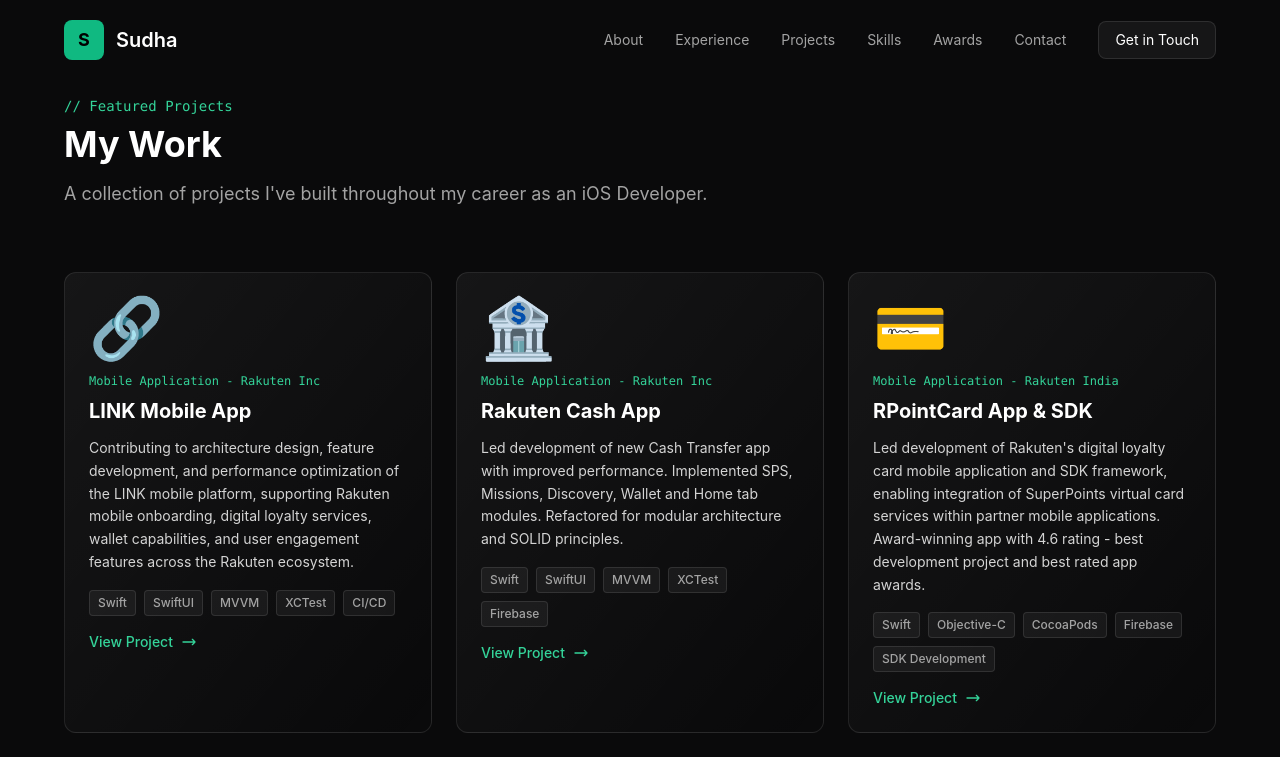
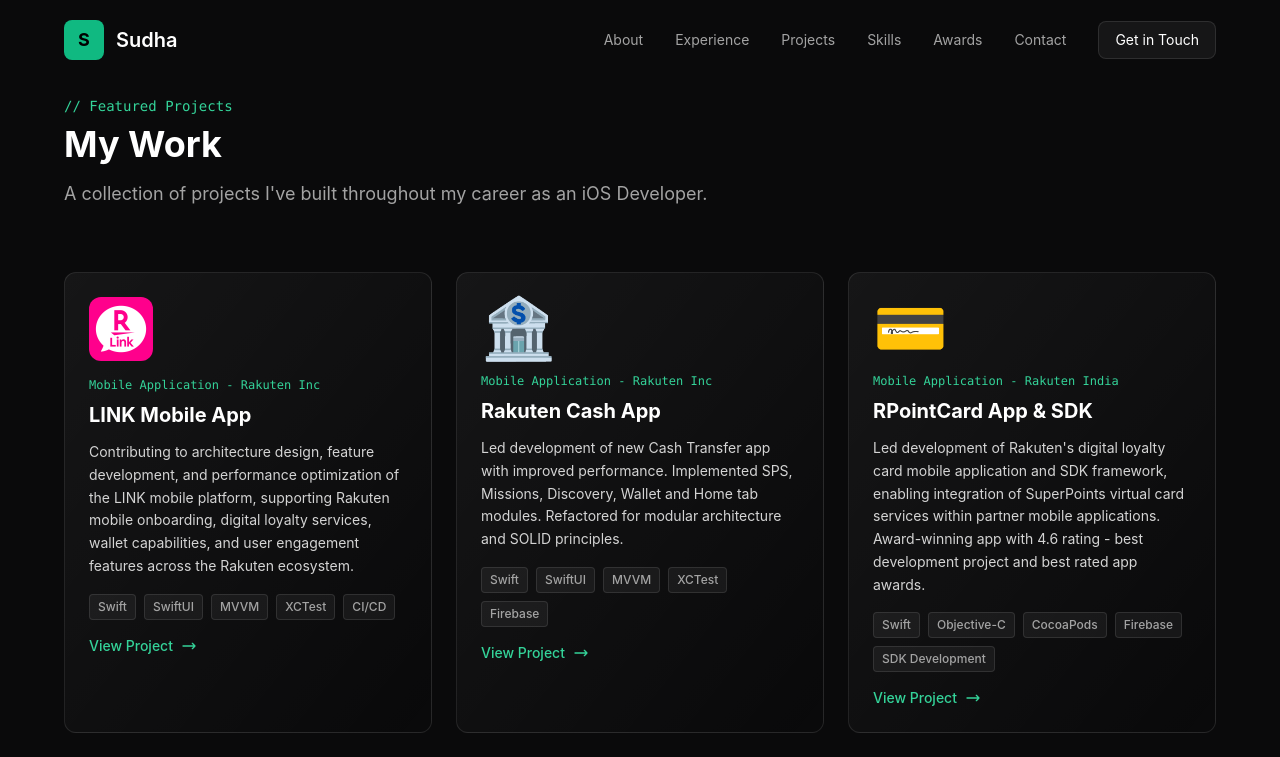
Before and after one commit to SudhaChandranBC/sudhaportfolio, a Next.js app: page /work in a window 1280 px wide. Shown: the top 757 px of the page. Built offline with nearby package versions, Linux system fonts and the light colour scheme.

Commit message:
added link icon

```diff
--- a/components/sections/WorkSection.tsx
+++ b/components/sections/WorkSection.tsx
@@ -4,8 +4,8 @@
     category: 'Mobile Application - Rakuten Inc',
     description: 'Contributing to architecture design, feature development, and performance optimization of the LINK mobile platform, supporting Rakuten mobile onboarding, digital loyalty services, wallet capabilities, and user engagement features across the Rakuten ecosystem.',
     technologies: ['Swift', 'SwiftUI', 'MVVM', 'XCTest', 'CI/CD'],
-    image: '🔗',
-    link: '#'
+    image: '/link-icon.png',
+    link: 'https://apps.apple.com/jp/app/rakuten-link/id1498877539?l=en-US'
   },
   {
     title: 'Rakuten Cash App',
@@ -83,7 +83,13 @@
             className="group relative p-6 rounded-xl bg-gradient-to-br from-white/5 to-transparent border border-white/10 hover:border-emerald-500/30 transition-all duration-300 hover:transform hover:scale-105"
           >
             {/* Project Icon/Image */}
-            <div className="text-6xl mb-4">{project.image}</div>
+            <div className="mb-4">
+              {project.image.startsWith('/') ? (
+                <img src={project.image} alt={project.title} className="w-16 h-16 rounded-xl object-cover" />
+              ) : (
+                <span className="text-6xl">{project.image}</span>
+              )}
+            </div>
 
             {/* Category */}
             <p className="text-xs font-mono text-emerald-400 mb-2">{project.category}</p>
```
Also changed, not shown: public/link-icon.png (added).
